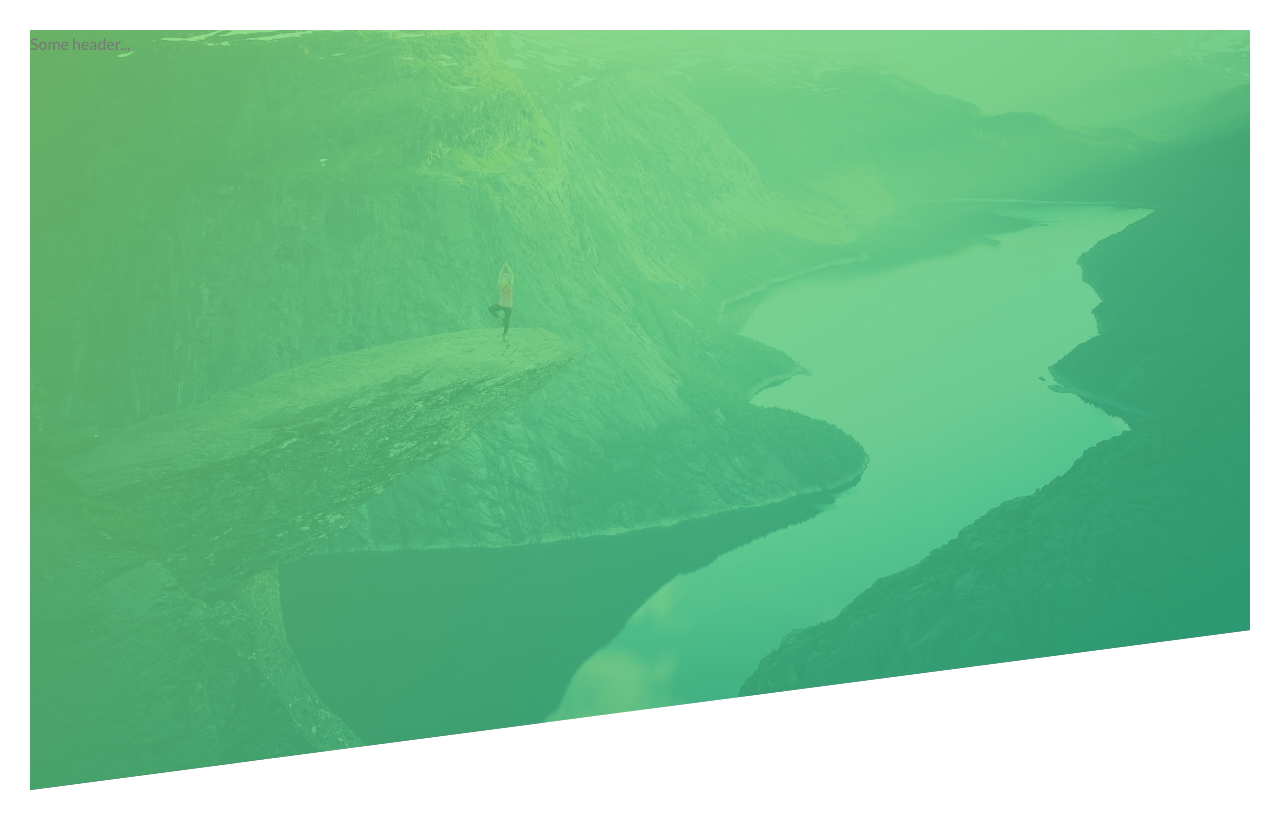
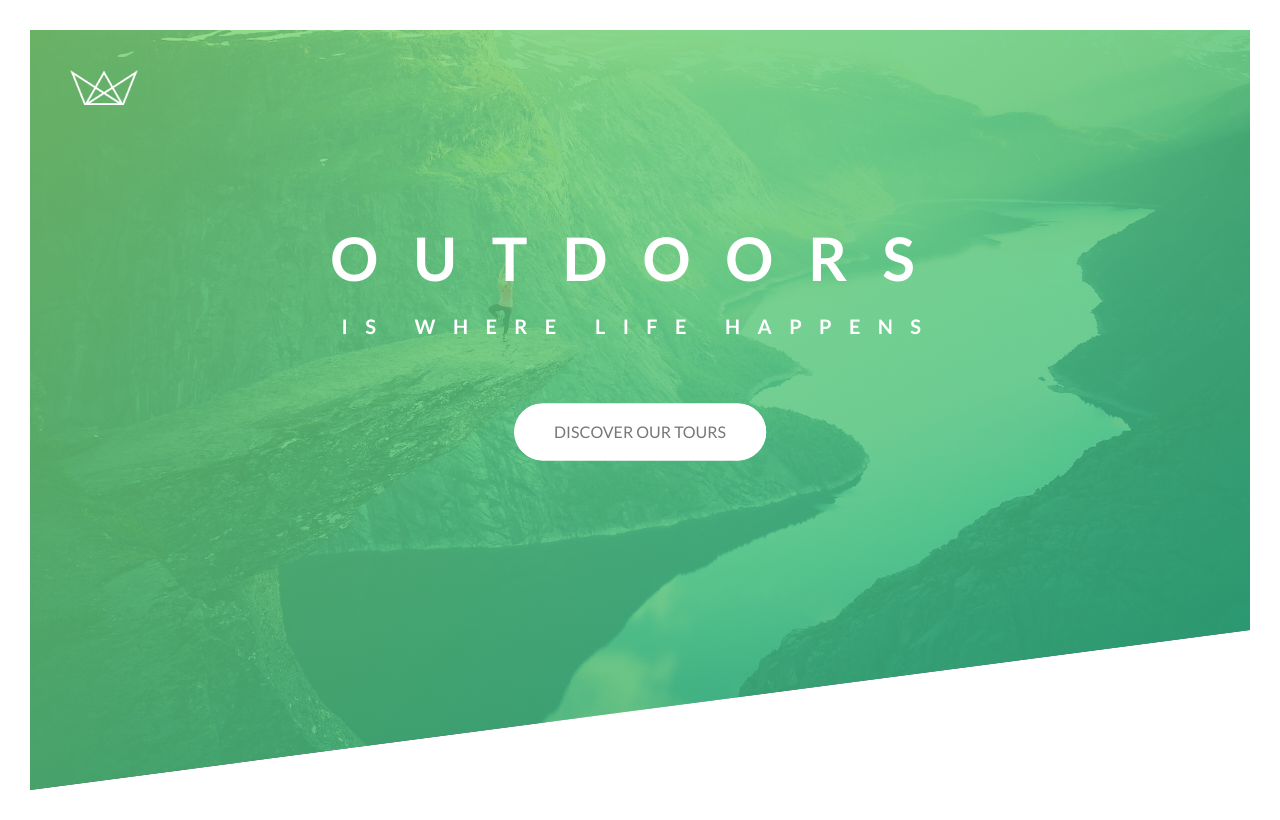
Before and after one commit to dmytronasyrov/natours, a plain HTML site: page index.html in a window 1280 px wide. Drawn offline with Linux system fonts and the light colour scheme.

Commit message:
add fancy animation

```diff
--- a/css/style.css
+++ b/css/style.css
@@ -7,19 +7,26 @@ Dark green: #28b485
 
 */
 
-* {
+*,
+*::after,
+*::before {
   margin: 0;
   padding: 0;
-  box-sizing: border-box;
+  box-sizing: inherit;
+}
+
+html {
+  font-size: 62.5%;
 }
 
 body {
   font-family: "Lato", sans-serif;
   font-weight: 400;
-  font-size: 16px;
+  font-size: 1.6rem;
   line-height: 1.7;
   color: #777;
-  padding: 30px;
+  padding: 3rem;
+  box-sizing: border-box;
 }
 
 .header {
@@ -31,5 +38,162 @@ body {
     ), url(../img/hero.jpg);
   background-size: cover;
   background-position: top;
+  position: relative;
   clip-path: polygon(0 0, 100% 0, 100% 75vh, 0 100%);
 }
+
+.header__logo-box {
+  position: absolute;
+  top: 4rem;
+  left: 4rem;
+}
+
+.header__logo {
+  height: 3.5rem;
+}
+
+.header__text-box {
+  position: absolute;
+  top: 40%;
+  left: 50%;
+  transform: translate(-50%, -50%);
+  text-align: center;
+}
+
+.heading-primary {
+  color: #fff;
+  text-transform: uppercase;
+  backface-visibility: hidden;
+  margin-bottom: 6rem;
+}
+
+.heading-primary--main {
+  display: block;
+  font-size: 6rem;
+  font-weight 400;
+  letter-spacing: 3.5rem;
+  animation-name: moveInLeft;
+  animation-duration: 1s;
+  animation-timing-function: ease-out;
+}
+
+.heading-primary--sub {
+  display: block;
+  font-size: 2rem;
+  font-weight: 700;
+  letter-spacing: 1.74rem;
+  animation: moveInRight 1s ease-out;
+}
+
+@keyframes moveInLeft {
+  0% {
+    opacity: 0;
+    transform: translateX(-10rem);
+  }
+
+  80% {
+    transform: translateX(1rem);
+  }
+
+  100% {
+    opacity: 1;
+    transform: translateX(0);
+  }
+}
+
+@keyframes moveInRight {
+  0% {
+    opacity: 0;
+    transform: translateX(10rem);
+  }
+
+  80% {
+    transform: translateX(-1rem);
+  }
+
+  100% {
+    opacity: 1;
+    transform: translateX(0);
+  }
+}
+
+@keyframes moveInBottom {
+  0% {
+    opacity: 0;
+    transform: translateY(3rem);
+  }
+
+  100% {
+    opacity: 1;
+    transform: translateX(0);
+  }
+}
+
+.btn:link,
+.btn:visited {
+  text-transform: uppercase;
+  text-decoration: none;
+  padding: 1.5rem 4rem;
+  display: inline-block;
+  border-radius: 10rem;
+  transition: all .2s;
+  position: relative;
+}
+
+.btn:hover {
+  transform: translateY(-.3rem);
+  box-shadow: 0 1rem 2rem rgba(0, 0, 0, .2);
+}
+
+.btn:active {
+  transform: translateY(-.1rem);
+  box-shadow: 0 .5rem 1rem rgba(0, 0, 0, .2);
+}
+
+.btn::after {
+  content: "";
+  display: inline-block;
+  width: 100%;
+  height: 100%;
+  border-radius: 10rem;
+  position: absolute;
+  top: 0;
+  left: 0;
+  z-index: -1;
+  transition: all .4s;
+}
+
+.btn:hover::after {
+  transform: scaleX(1.4) scaleY(1.6);
+  opacity: 0;
+}
+
+.btn--white {
+  background-color: #fff;
+  color: #777;
+}
+
+.btn--white::after {
+  background-color: #fff;
+}
+
+.btn--animated {
+  animation: moveInBottom .5s ease-out .75s;
+  animation-fill-mode: backwards;
+}
+
+
+
+
+
+
+
+
+
+
+
+
+
+
+
+.aa {}
--- a/index.html
+++ b/index.html
@@ -14,7 +14,18 @@
 
   <body>
     <header class="header">
-      Some header...
+      <div class="header__logo-box">
+        <img src="img/logo-white.png" alt="Logo" class="header__logo">
+      </div>
+
+      <div class="header__text-box">
+        <h1 class="heading-primary">
+          <span class="heading-primary--main">Outdoors</span>
+          <span class="heading-primary--sub">is where life happens</span>
+        </h1>
+
+        <a href="#" class="btn btn--white btn--animated">Discover our tours</a>
+      </div>
     </header>
   </body>
 </html>
```
